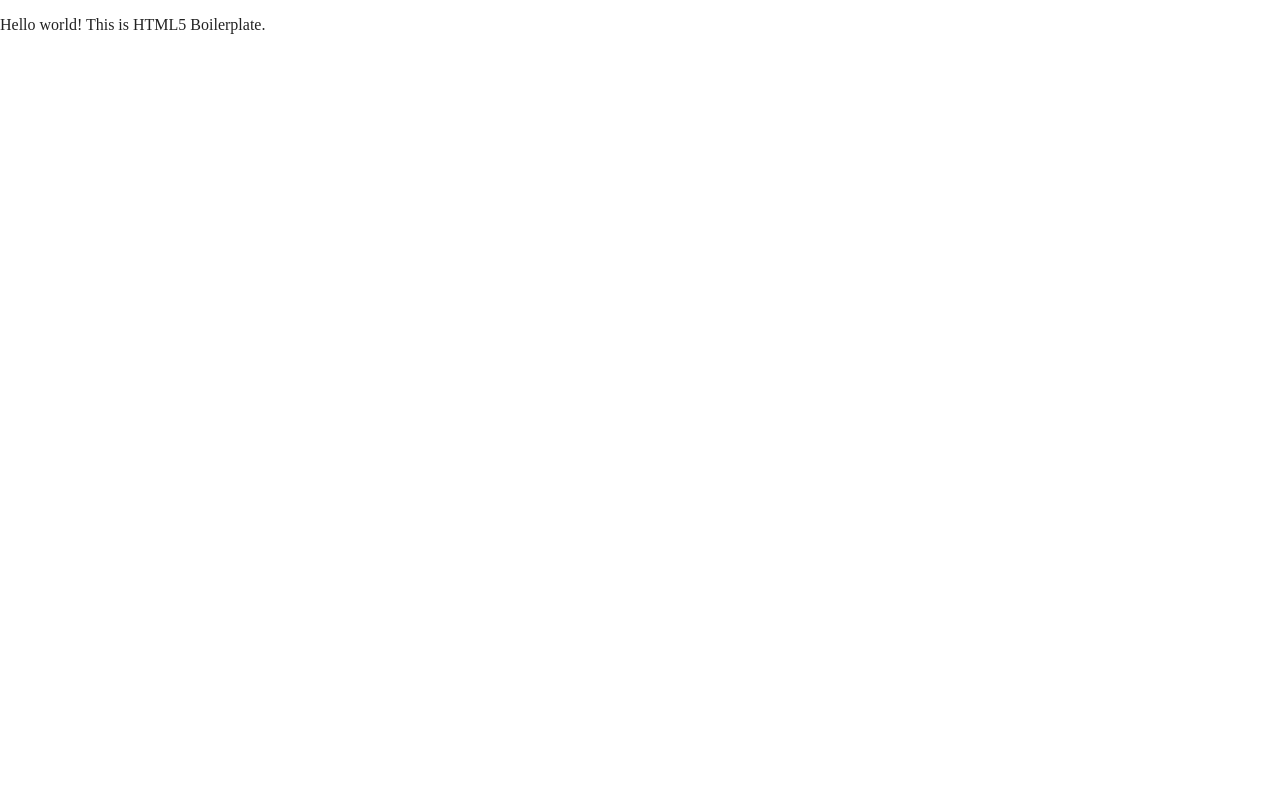
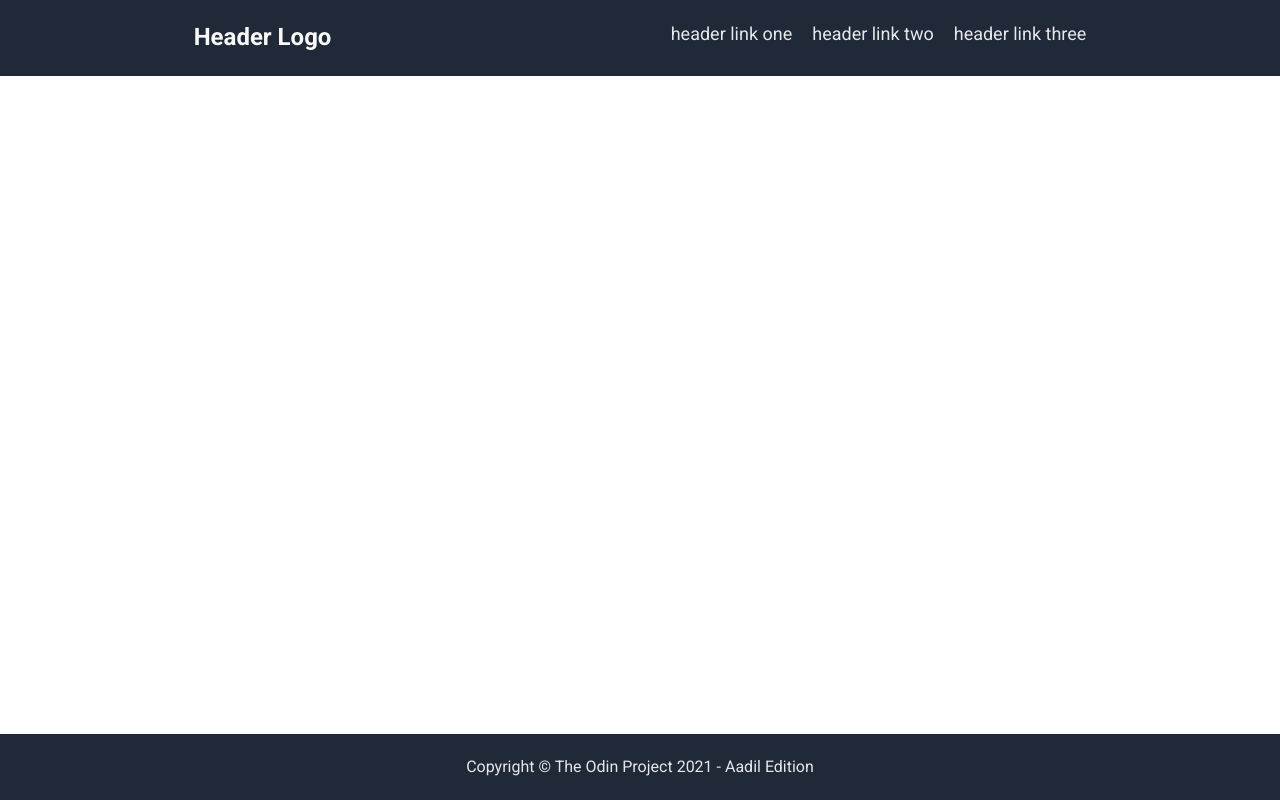
Before and after one commit to Ya-dola/odin-landing-page, a website built with Parcel: page index.html in a window 1280 px wide. Built offline with nearby package versions, Linux system fonts and the light colour scheme.

Commit message:
Added Header Footer

```diff
--- /dev/null
+++ b/css/pageCss.css
@@ -0,0 +1,68 @@
+@import url('https://fonts.googleapis.com/css2?family=Roboto:wght@400;700&display=swap');
+
+/*Elements*/
+
+body {
+  height: 100vh;
+  margin: 0;
+  overflow: hidden;
+  font-family: Roboto, sans-serif;
+  display: flex;
+  flex-direction: column;
+}
+
+a {
+  text-decoration: none;
+}
+
+ul {
+  display: flex;
+  list-style: none;
+  margin: 0;
+  padding: 0;
+  gap: 20px
+}
+
+/*Classes*/
+
+.header, .footer {
+  display: flex;
+  justify-content: space-around;
+  padding: 24px;
+  background: #1F2937;
+  color: #E5E7EB;
+}
+
+.header_logo {
+  font-size: 24px;
+  font-weight: bold;
+  color: #F9FAF8;
+}
+
+.hero_secondary, .header_links {
+  font-size: 18px;
+  color: #E5E7EB;
+}
+
+.footer {
+  justify-content: center;
+}
+
+.content {
+  flex: 1;
+  display: flex;
+  align-items: center;
+  justify-content: center;
+  flex-direction: column;
+}
+
+.hero {
+  display: flex;
+  justify-content: space-around;
+  margin: 20px 0;
+  background: #1F2937;
+}
+
+.hero_main {
+
+}
--- a/index.html
+++ b/index.html
@@ -3,7 +3,7 @@
 
   <head>
     <meta charset="utf-8">
-    <title></title>
+    <title>Aadil Landing Page</title>
     <meta name="description" content="">
     <meta name="viewport" content="width=device-width, initial-scale=1">
 
@@ -18,14 +18,36 @@
 
     <link rel="stylesheet" href="css/normalize.css">
     <link rel="stylesheet" href="css/main.css">
+    <meta name="theme-color" content="#fafafa">
 
-    <meta name="theme-color" content="#fafafa">
+    <link rel="stylesheet" href="css/pageCss.css">
   </head>
 
   <body>
 
-    <!-- Add your site or application content here -->
-    <p>Hello world! This is HTML5 Boilerplate.</p>
+    <div class="header">
+      <div class="header_logo">
+        <div>Header Logo</div>
+      </div>
+      <ul>
+        <li><a href="#" class="header_links">header link one</a></li>
+        <li><a href="#" class="header_links">header link two</a></li>
+        <li><a href="#" class="header_links">header link three</a></li>
+      </ul>
+    </div>
+    <div class="content">
+      <div class="hero">
+        <div class="left_side_hero">
+
+        </div>
+      </div>
+    </div>
+    <div class="footer">
+      <div>
+        Copyright &copy; The Odin Project 2021 - Aadil Edition
+      </div>
+    </div>
+
     <script src="js/vendor/modernizr-3.11.2.min.js"></script>
     <script src="js/plugins.js"></script>
     <script src="js/main.js"></script>
```
Also changed, not shown: ref_images/Details.png (added), ref_images/Layout.png (added).
